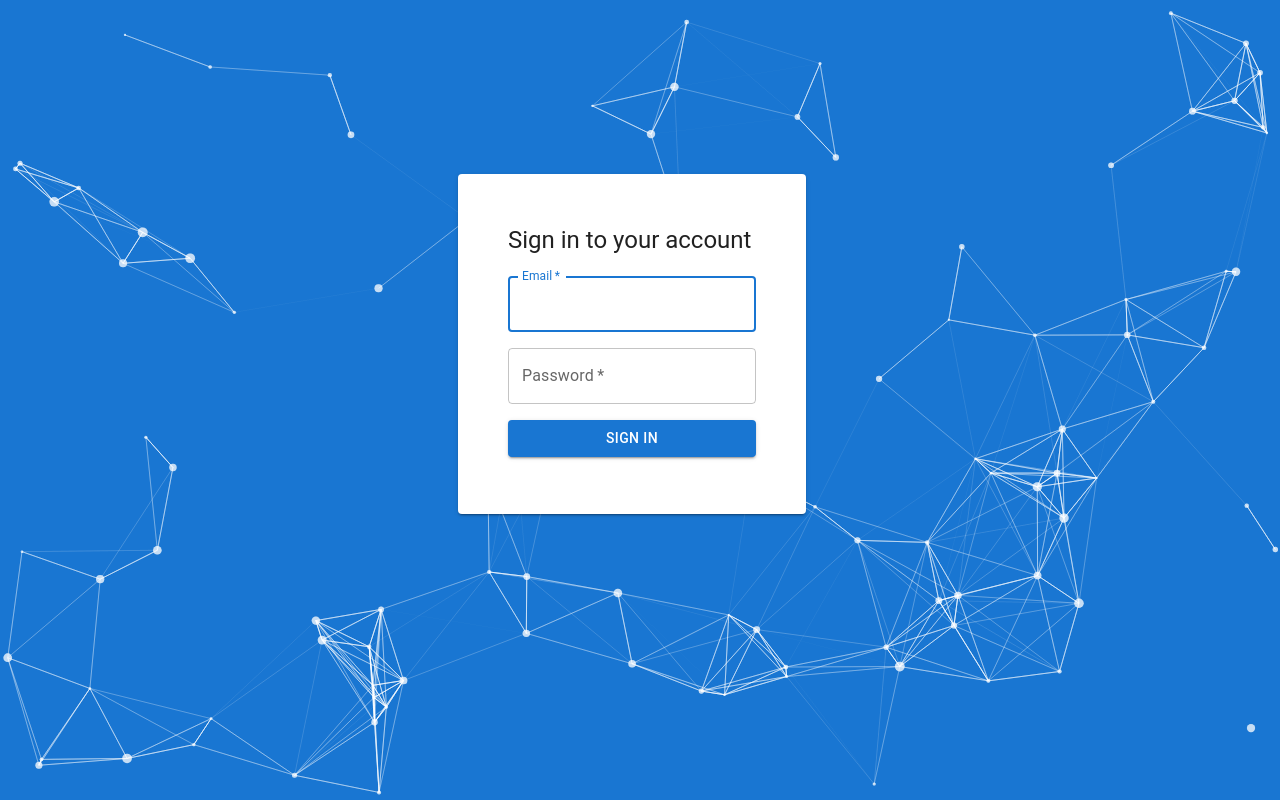
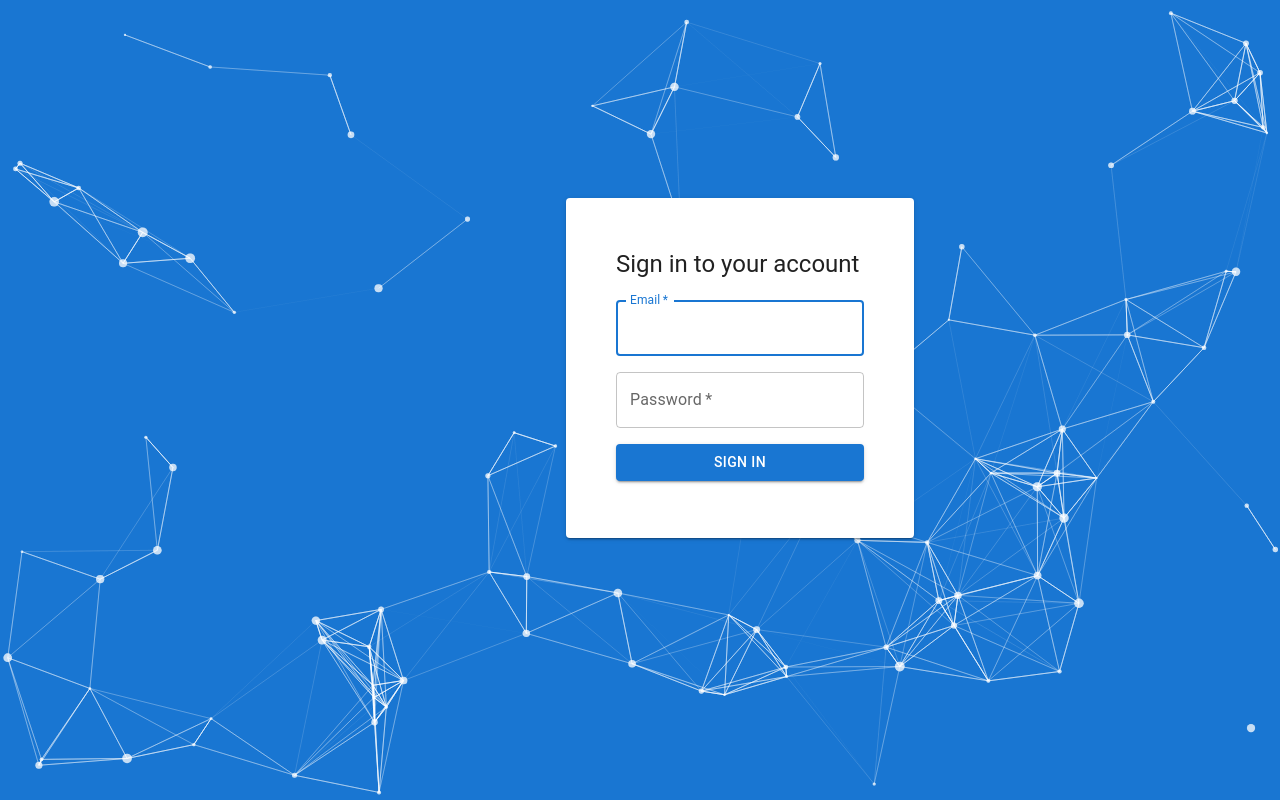
Before and after one commit to Mozzo1000/product-database, a React (Create React App) app in the folder frontend/: page /login in a window 1280 px wide. Built offline with nearby package versions, Linux system fonts and the light colour scheme.

Commit message:
Add surrounding box to fit content to screen with navbar

```diff
--- a/frontend/src/App.js
+++ b/frontend/src/App.js
@@ -9,6 +9,7 @@ import CategoryPage from './pages/Category';
 import ProductPage from './pages/Product';
 import LoginPage from './pages/Login';
 import AuthService from './services/auth.service';
+import Box from '@mui/material/Box';
 
 function PrivateRoute({ children }) {
   const auth = AuthService.getCurrentUser()
@@ -20,6 +21,7 @@ function App() {
     <div className="App">
       <Router>
         <Navbar />
+        <Box sx={{backgroundColor: "#f9fafc", flexGrow: 1, p: 3, height: "92vh", paddingLeft: { md: "240px", sm: "0px" } }}>
           <Routes>
             <Route index element={<PrivateRoute><ProductsPage/></PrivateRoute>} />
             <Route path="/products" element={<PrivateRoute><ProductsPage/></PrivateRoute>} />
@@ -30,6 +32,7 @@ function App() {
             <Route path="/product/:id" element={<PrivateRoute><ProductPage/></PrivateRoute>} />
             <Route path="/login" element={<LoginPage/>} />
           </Routes>
+        </Box>
       </Router>
     </div>
   );
```
Lines whose indentation alone changed are shown as unchanged.
